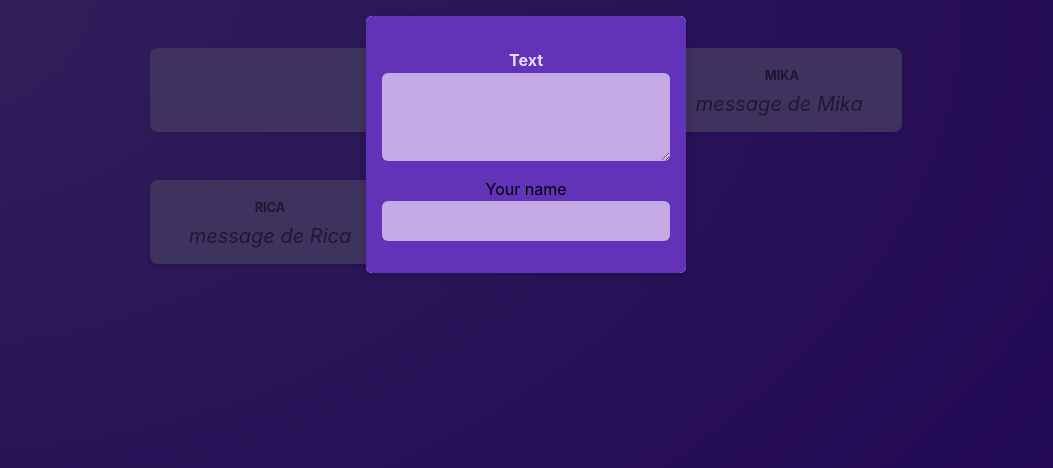
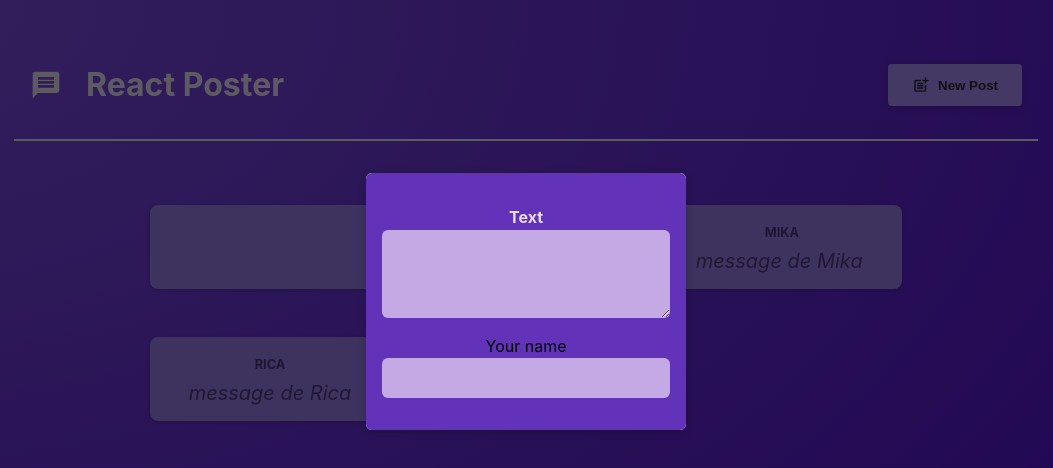
Before and after one commit to Hamdi-Abdelmaksoud/react-refresh, a React (Vite) app: page / in a window 1280 px wide. Shown: the top 468 px of the page, without its empty margins (114-1167 px from the left). Built offline with nearby package versions, Linux system fonts and the light colour scheme.

Commit message:
show modal

```diff
--- a/package.json
+++ b/package.json
@@ -11,7 +11,8 @@
   },
   "dependencies": {
     "react": "^18.2.0",
-    "react-dom": "^18.2.0"
+    "react-dom": "^18.2.0",
+    "react-icons": "^5.2.1"
   },
   "devDependencies": {
     "@types/react": "^18.2.56",
--- a/src/App.jsx
+++ b/src/App.jsx
@@ -1,10 +1,23 @@
-import PostsList from  './components/PostsList';
+import PostsList from './components/PostsList';
+import MainHeader from './components/MainHeader';
+import { useState } from 'react';
 function App() {
-  return(
-  <main>
-    <PostsList />
-  </main>);
+  const[modalIsVisible, setModalIsVisible]=useState(true);
+  function hideModal(){
+    setModalIsVisible(false);
+  }
+  function showModal(){
+    setModalIsVisible(true);
+  }
 
+  return (
+    <>
+      <MainHeader onCreatePost={showModal} />
+      <main>
+        <PostsList isPosting={modalIsVisible} onStopPost={hideModal}/>
+      </main>
+    </>
+  );
 }
 
 export default App
--- /dev/null
+++ b/src/components/MainHeader.jsx
@@ -0,0 +1,22 @@
+import { MdPostAdd, MdMessage } from 'react-icons/md';
+
+import classes from './MainHeader.module.css';
+
+function MainHeader({ onCreatePost }) {
+  return (
+    <header className={classes.header}>
+      <h1 className={classes.logo}>
+        <MdMessage />
+        React Poster
+      </h1>
+      <p>
+        <button className={classes.button} onClick={onCreatePost}>
+          <MdPostAdd size={18} />
+          New Post
+        </button>
+      </p>
+    </header>
+  );
+}
+
+export default MainHeader;
--- /dev/null
+++ b/src/components/MainHeader.module.css
@@ -0,0 +1,36 @@
+.header {
+    /* padding: 2rem 10%; */
+    margin: 2rem 10%;
+    padding: 1rem;
+    text-align: center;
+    display: flex;
+    justify-content: space-between;
+    align-items: center;
+    border-bottom: 2px solid #ece1fa;
+}
+
+.logo {
+    font-size: 2rem;
+    display: flex;
+    gap: 1.5rem;
+    align-items: center;
+    color: #ece1fa;
+}
+
+.button {
+    display: inline-flex;
+    align-items: center;
+    gap: 0.5rem;
+    padding: 0.75rem 1.5rem;
+    background-color: #a990fb;
+    color: #2a2630;
+    border: none;
+    border-radius: 4px;
+    box-shadow: 0 2px 8px rgba(0, 0, 0, 0.2);
+    cursor: pointer;
+    font-weight: bold;
+}
+
+.button:hover {
+    background-color: #8c6cf7;
+}
--- a/src/components/PostsList.jsx
+++ b/src/components/PostsList.jsx
@@ -4,11 +4,7 @@
 import Modal from './Modal';
 import classes from "./PostsList.module.css"
 
-function PostsList() {
-  const[modalIsVisible, setModalIsVisible]=useState('true');
-  function hideModal(){
-    setModalIsVisible(false);
-  }
+function PostsList({isPosting,onStopPost}) {
 
   const [entredBody, setEntredBody] = useState('');
   function changeBody(event) {
@@ -20,8 +16,8 @@
   }
   return (
     <>
-    {modalIsVisible &&(
-      <Modal onClose={hideModal}>
+    {isPosting &&(
+      <Modal onClose={onStopPost}>
         <NewPost
           onBodyChange={changeBody}
           onAuthorChange={changeAuthor}
```
Also changed, not shown: 1 other file (tests, documents, lock files or other folders).
